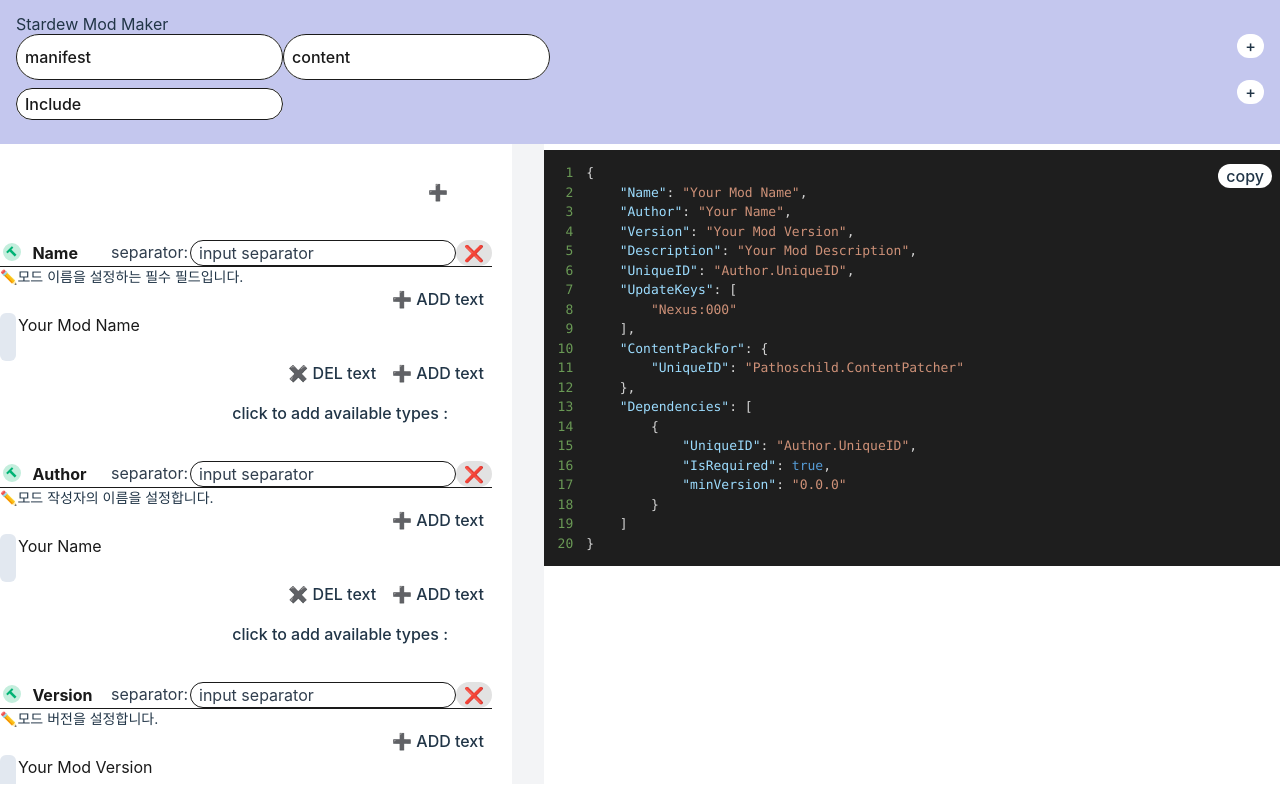
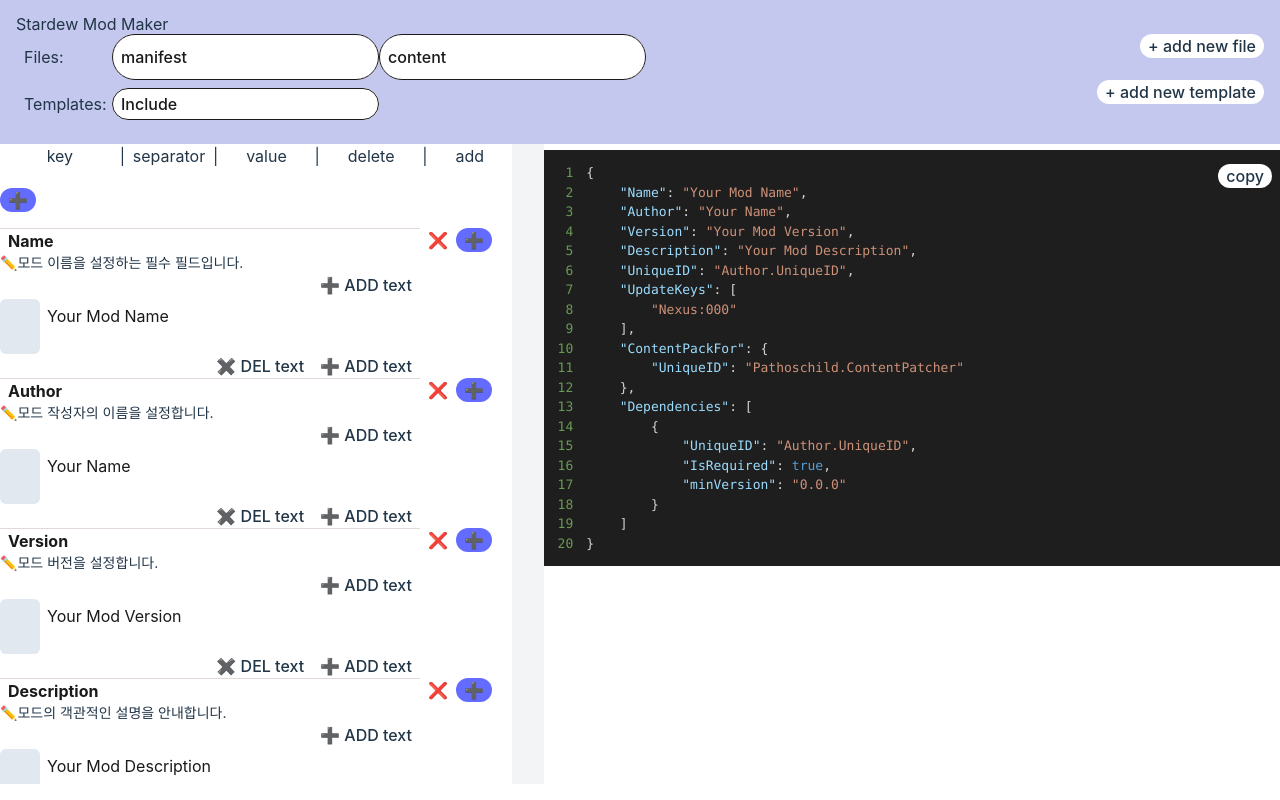
Before and after one commit to Sleepingoff/stardewmodmaker, a React (Vite) app: page / in a window 1280 px wide. Built offline with nearby package versions, Linux system fonts and the light colour scheme.

Commit message:
style: table

```diff
--- a/src/App.tsx
+++ b/src/App.tsx
@@ -88,6 +88,7 @@ function App() {
       <header className="main-header">
         <h1>Stardew Mod Maker</h1>
         <hgroup className="flex w-full overflow-auto">
+          <span className="my-auto mx-2 w-20">Files: </span>
           {tabs.map((tab, idx) => (
             <h2 key={idx}>
               <span className="a11y-hidden">{tab}</span>
@@ -106,10 +107,11 @@ function App() {
             onClick={handleClickNewTab}
             className="absolute ml-auto mr-0 inset-0 w-fit h-fit"
           >
-            +
+            + add new file
           </button>
         </hgroup>
         <section className="flex w-full overflow-auto">
+          <span className="my-auto mx-2 w-20">Templates: </span>
           {templates.map((temp, idx) => (
             <h3 key={idx + "temp"} className="w-fit my-2">
               <span className="a11y-hidden">{temp.fileName}</span>
@@ -128,7 +130,7 @@ function App() {
             onClick={handleClickNewTemp}
             className="absolute ml-auto mr-0 inset-0 w-fit h-fit"
           >
-            +
+            + add new template
           </button>
         </section>
       </header>
--- a/src/components/DynamicButton.tsx
+++ b/src/components/DynamicButton.tsx
@@ -23,16 +23,28 @@ const DynamicButton = ({
     setIsClickAddNew((prev) => !prev);
   };
   return (
-    <div className="p-4 ml-auto mr-5 w-fit">
+    <div className="dynamic">
       <button onClick={handleClickAddNew}>{text ?? <span>➕</span>}</button>
       {IsClickAddNew && (
-        <>
+        <label className="flex flex-col	">
           {type.map((t) => (
             <button id={t} key={t} onClick={handleClickTypes(t)}>
-              {t}
+              {t == "log"
+                ? "✏️"
+                : t == "array"
+                ? "[ ]"
+                : t == "object"
+                ? "{ }"
+                : t == "text"
+                ? "TEXT"
+                : t == "number"
+                ? "123"
+                : t == "checkbox"
+                ? "T/F"
+                : t}
             </button>
           ))}
-        </>
+        </label>
       )}
     </div>
   );
--- a/src/components/FormatValue.tsx
+++ b/src/components/FormatValue.tsx
@@ -110,11 +110,10 @@ const FormatValue = ({
 
   const isTypeArrayOrObject = inputs.type == "array" || inputs.type == "object";
   return (
-    <div key={inputs.id} id={inputs.id} className="">
+    <div key={inputs.id} id={inputs.id} className="flex w-full">
       {!isTypeArrayOrObject ? (
         <Format input={inputs} disabled={disabled} />
       ) : (
-        <div className="w-full">
         <details open>
           {/* {beforeInputs} */}
           <summary className={inputs.type}>
@@ -123,10 +122,8 @@ const FormatValue = ({
               value={key}
               disabled={disabled}
               onChange={(e) => setKey(e.target.value)}
+              // className="max-w-[10vw]"
             />
-              <button id="" onClick={handleDeleteKey}>
-                ❌
-              </button>
           </summary>
           {inputs.description && (
             <p className="font-normal text-sm ml-1">
@@ -136,8 +133,8 @@ const FormatValue = ({
           )}
           {currentInputs.map((input, idx) => {
             return (
-                <div key={input.id}>
               <FormatValue
+                key={input.id}
                 disabled={inputs.type == "array"}
                 separator={","}
                 inputs={
@@ -149,25 +146,25 @@ const FormatValue = ({
                 // 부모의 availableTypes에 따라 자식의 타입을 제한
                 availableTypes={inputs.availableTypes}
               />
-                </div>
             );
           })}
           {currentInputs.length == 0 && isTypeArrayOrObject && (
             <DynamicButton
               type={availableTypes}
               handleClickTypes={handleClickAddNewValueIn}
-                text="add new value"
             />
           )}
         </details>
-        </div>
       )}
-
+      <div className="flex ml-auto">
+        <button className="h-fit " id="" onClick={handleDeleteKey}>
+          ❌
+        </button>
         <DynamicButton
           type={availableTypes}
           handleClickTypes={handleClickAddNewValueOut}
-        text="click to add available types :"
         />
+      </div>
       {/* {afterInputs} */}
     </div>
   );
@@ -182,10 +179,20 @@ const Format = ({ input, disabled }: { input: Input; disabled?: boolean }) => {
   const [value, setValue] = useState<{
     [x: string]: string | number | boolean;
   }>({ 0: input.defaultValue ?? "" });
-  const handleDeleteKey: MouseEventHandler = (e) => {
-    if (!setter) return;
-    setter((prev) => [...deleteValueById(prev, input)]);
-  };
+  useEffect(() => {
+    if (sep == "" || !input?.defaultValue) return;
+    const newValue = input.defaultValue
+      .toString()
+      .split(sep)
+      .filter((v) => v != "");
+    setValue((prev) => Object(newValue));
+    setId((prev) =>
+      Array(newValue.length)
+        .fill(0)
+        .map((i, idx) => idx + "")
+    );
+  }, []);
+
   const handleClickDeleteText =
     (idx: string): MouseEventHandler =>
     () => {
@@ -262,47 +269,41 @@ const Format = ({ input, disabled }: { input: Input; disabled?: boolean }) => {
     return <FormatLog input={input} />;
   }
   return (
-    <div className="w-full" id={input.id} key={input.id}>
-      <details open>
-        <summary className="text">
+    <details open className="" id={input.id} key={input.id}>
+      <summary className="w-fit shrink">
         <input
           type="text"
           value={key}
           onChange={(e) => setKey(e.target.value)}
           disabled={disabled}
         />
+      </summary>
       <label className="flex">
-            separator:
-            <input
-              className="ml-0.5"
-              onChange={handleChangeSep}
-              value={sep}
-              placeholder="input separator"
-            />
-          </label>
-          <button onClick={handleDeleteKey} className="shrink-0 ml-auto">
-            ❌
-          </button>
-        </summary>
-        {/* 없는 id를 넣어서 가장 맨 앞에 추가 */}
         {input.description && (
           <p className="font-normal text-sm">
             <span>✏️</span>
             {input.description}
           </p>
         )}
+      </label>
+
       <button
         className="block m-auto mr-0 w-fit"
         onClick={handleClickAddSeparator("-1")}
       >
         ➕ ADD text
       </button>
-        {id.map((i) => {
+      {id.map((i, idx) => {
         return (
           <div key={i} className="w-full flex flex-wrap">
-              <div className="flex w-full mt-0.5 shrink-0">
+            <div className="flex w-full mt-0.5 shrink">
               <span className=" bg-slate-200 rounded-md py-0.5 px-2 mr-0.5">
-                  {!!sep ? sep : " "}
+                <input
+                  className="ml-0.5 ml-auto min-w-[1rem] w-[1.5rem] border-none h-full"
+                  onChange={handleChangeSep}
+                  value={sep}
+                  placeholder=" "
+                />
               </span>
               <textarea
                 ref={textRef}
@@ -325,7 +326,6 @@ const Format = ({ input, disabled }: { input: Input; disabled?: boolean }) => {
         );
       })}
     </details>
-    </div>
   );
 };
 export default FormatValue;
@@ -357,24 +357,26 @@ const FormatNumber = ({ input }: { input: Input }) => {
   }, [value, key]);
 
   return (
-    <div className="w-full flex" id={input.id} key={input.id}>
+    <details className="number" id={input.id} key={input.id} open>
+      <summary>
         <input
           type="text"
           className="shrink w-20"
           value={key}
           onChange={(e) => setKey(e.target.value)}
         />
-      <span className="w-5 text-center">:</span>
+      </summary>
+      <span className="w-5 text-center mx-2">:</span>
       <input
         type="number"
-        className="shrink-0 w-80"
+        className="inline"
         value={value ?? 0}
         onChange={handleChangeInput}
       />
-      <button onClick={handleDeleteKey} className="shrink-0 w-fit ml-auto">
+      {/* <button onClick={handleDeleteKey} className="shrink-0 w-fit ml-auto">
         ❌
-      </button>
-    </div>
+      </button> */}
+    </details>
   );
 };
 
@@ -403,32 +405,31 @@ const FormatCheckBox = ({ input }: { input: Input }) => {
     setter((prev) => [...updateValueById(prev, newValue)]);
   }, [value, key]);
   return (
-    <label className="w-full flex flex-wrap" key={input.id}>
-      <span className="a11y-hidden">{key}</span>
+    <details className="checkbox" key={input.id}>
+      <summary>
+        <label htmlFor="checkbox" className="a11y-hidden">
+          {key}
+        </label>
         <input
+          id="checkbox"
           className="w-80"
           type="text"
           value={key}
           onChange={(e) => setKey(e.target.value)}
         />
-      <label className="ml-1 flex">
+      </summary>
+      <label className="flex w-1/4 mx-auto mr-0">
         <input
           className="a11y-hidden"
           id={input.id}
           type="checkbox"
           checked={value}
-          value={`${value ?? ""}`}
+          value={`${value ?? "false"}`}
           onChange={handleCheckInput}
         />
-        <span className="shrink-0"></span>
-        <p className="ml-1 font-normal mr-auto w-5">
-          {value ? "true" : "false"}
-        </p>
+        <span className="font-normal"></span>
       </label>
-      <button onClick={handleDeleteKey} className="shrink-0 w-fit ml-auto">
-        ❌
-      </button>
-    </label>
+    </details>
   );
 };
 
@@ -455,16 +456,18 @@ const FormatLog = ({ input }: { input: Input }) => {
     ]);
   }, [value]);
   return (
-    <div className="w-full" id={input.id} key={input.id}>
-      <hgroup className="flex w-full log">
+    <details className="log" id={input.id} key={input.id}>
+      <summary className="">
         <h3 className="font-black	">
           LogName <span className="a11y-hidden">{value}</span>
         </h3>
-        <button onClick={handleDeleteKey} className="shrink-0 ml-auto">
+        {/* <button onClick={handleDeleteKey} className="shrink-0 ml-auto">
           ❌
-        </button>
-      </hgroup>
-      <p className="w-full font-normal text-sm">✏️{input.description}</p>
+        </button> */}
+      </summary>
+      {input.description && (
+        <p className="font-normal text-sm">✏️{input.description}</p>
+      )}
       <textarea
         ref={textRef}
         id={input.id}
@@ -473,6 +476,6 @@ const FormatLog = ({ input }: { input: Input }) => {
         onChange={handleChangeTextarea}
         placeholder={input.placeholder ?? "input Log Name"}
       />
-    </div>
+    </details>
   );
 };
--- a/src/components/InputSection.tsx
+++ b/src/components/InputSection.tsx
@@ -42,7 +42,7 @@ const InputSection = ({
 
   return (
     <InputContext.Provider value={{ value: inputs, setter: setInputs }}>
-      <section className="w-fit">
+      <section className="w-fit shrink">
         <main className="h-[80vh]	 overflow-auto flex relative">
           {currentTab.startsWith("template")
             ? templates.map((temp, idx) => {
@@ -60,7 +60,7 @@ const InputSection = ({
                 if (currentTab == idx + "") {
                   if (idx == 0) return <ManifestTab key={idx + "tab"} />;
                   else if (idx == 1) return <ContentTab key={idx + "tab"} />;
-                  else return <NewTab key={idx + "tab"} id={idx + "tab"} />;
+                  else return <NewTab key={idx + "tab"} id={idx + ""} />;
                 }
               })}
 
--- a/src/components/JsonSection.tsx
+++ b/src/components/JsonSection.tsx
@@ -24,7 +24,7 @@ const JsonPreviewSection = ({
     }, 3000);
   }, [copy]);
   return (
-    <section className="w-full h-[80vh] relative">
+    <section className="w-full shrink h-[80vh] relative">
       <button className="absolute right-2 top-5" onClick={handleClickCopy}>
         {copy ? "copied!" : "copy"}
       </button>
--- a/src/components/Tabs/ManifestTab.tsx
+++ b/src/components/Tabs/ManifestTab.tsx
@@ -148,6 +148,13 @@ const ManifestTab = () => {
 
   return (
     <section>
+      <div className="flex w-full text-center ">
+        <span className="m-auto shrink-0 min-w-[5vw]">key</span>|
+        <span className="mx-1 w-[5rem] ">separator</span>|
+        <span className="mx-auto t">value</span>|
+        <span className="m-auto shrink-0 min-w-[2vw]">delete</span>|
+        <span className="m-auto shrink-0 min-w-[2vw]">add</span>
+      </div>
       <FormatContext.Provider value={{ value: inputs, setter: setInputs }}>
         <div className="w-[40vw] p-5 pl-0">
           <DynamicButton
--- a/src/index.css
+++ b/src/index.css
@@ -53,6 +53,10 @@ a:hover {
 h1 {
   font-size: 3.2em;
   line-height: 1.1;
+}
+
+.flex>*:not(.shrink) {
+  flex-shrink: 0;
 }
 
 button {
@@ -221,41 +225,36 @@ textarea:focus::placeholder {
   }
 }
 
-summary::before {
-  width: 18px;
-  height: 18px;
-  margin: .25em;
-  transition: 0.2s;
-  border-radius: 50%;
-  vertical-align: top;
-  font-size: 0.8rem;
-  text-align: center;
-  flex-shrink: 0;
-}
 
-summary.array::before {
-  content: 'A';
-
-  background-color: #eec4e8;
-  color: #b30098;
-
-}
-
-summary.object::before {
-  content: 'O';
-  background-color: #c4c7ee;
-  color: #2100b3;
-}
-
-summary.text::before {
-  content: 'T';
-  background-color: #c4eedd;
-  color: #00b374;
-}
 
 details[open]>summary::before {
   transform: rotate(-45deg);
   font-weight: 900;
+
+}
+
+details>summary {
+  /* display: block; */
+  width: 100%;
+}
+
+details[open]>summary {
+  /* display: block; */
+  min-width: 5vw;
+  margin-right: auto;
+  flex-shrink: 1;
+}
+
+details[open]>summary>p {
+  width: 100%;
+}
+
+details[open]>summary input {
+  height: fit-content;
+}
+
+details[open]>summary~* {
+  flex-shrink: 0;
 }
 
 summary::-webkit-details-marker {
@@ -270,14 +269,13 @@ summary {
   /* background-color: #e0d9d8; */
   color: #303e4e;
   display: flex;
-  height: fit-content;
+  /* height: fit-content; */
 }
 
 details:has(>summary.text) {
   border: none;
 }
 
-details:has(>summary.array) {}
 
 summary.array {
   background-color: #e0d9d8;
@@ -285,14 +283,20 @@ summary.array {
 
 summary.array~div {
   padding: 0.5rem 1.5rem;
+  padding-right: 0;
+}
+
+summary.array~div>details {
+  width: 100%;
 }
 
 summary.object~div {
   padding: 0.5rem 1.5rem;
+  padding-right: 0;
 }
 
-summary.text {
-  border-bottom: 1px solid #1a1a1a;
+summary.object~div>details {
+  width: 100%;
 }
 
 summary>input {
@@ -302,7 +306,7 @@ summary>input {
 
 summary>button {
   margin-left: auto;
-  background-color: #e2e2e2;
+  /* background-color: #e2e2e2; */
 }
 
 summary>button:hover {
@@ -311,29 +315,37 @@ summary>button:hover {
 
 details {
   /* background: #babbbb; */
-  border-radius: 5px;
+  /* border-radius: 5px; */
   /* outline: 1px solid #e0d9d8; */
-  border: 1px solid #e0d9d8;
+  border-top: 1px solid #e0d9d8;
+  border-right: none;
+  border-left: none;
   /* box-shadow: 6px 6px 0px 0px rgb(0, 0, 0); */
   /* margin: 5px; */
   margin-right: 0px;
-
+  position: relative;
 }
 
 details:nth-child(n+1) {
-  margin-top: 20px;
+  /* margin-top: 20px; */
+}
+
+details {
+  width: calc(100% - 4.5rem);
 }
 
 
 details>summary~div {
   font-weight: bolder;
   /* padding: 5px; */
+  display: flex;
 }
 
-details>summary~div>textarea {
+details>summary~div textarea {
   font-weight: 400;
   padding: 5px;
   padding-bottom: 2px;
+  min-width: 15vw;
 }
 
 div>.bookmark {
@@ -377,6 +389,20 @@ div:hover>.bookmark::before {
   transform: rotate(45deg);
 }
 
-hgroup.log {
-  border-bottom: 1px solid #1a1a1a;
+details.log {
+  border-top: 1px solid #1a1a1a;
+  width: calc(100% - 4.5rem);
 }
+
+
+.dynamic {
+  margin-left: 0;
+  margin-right: auto;
+  margin-bottom: 1rem;
+  width: fit-content;
+  height: 100%;
+}
+
+.dynamic>button {
+  background-color: #646cff;
+}
--- a/src/utils/convertInputsToJson.ts
+++ b/src/utils/convertInputsToJson.ts
@@ -6,10 +6,10 @@ const convertInputsToJson = (inputs: Field[]): Record<string, any> => {
     return items.reduce((acc, item) => {
       if (item.type === "object") {
         // 객체형 처리
-        acc[item.key] = recursiveConvert(item.value);
+        acc[item.key] = recursiveConvert(item.value as Field[]);
       } else if (item.type === "array") {
         // 배열형 처리
-        acc[item.key] = item.value.map((subItem: Field) =>
+        acc[item.key] = (item.value as Field[]).map((subItem: Field) =>
           subItem.type === "object" || subItem.type === "array"
             ? recursiveConvert(subItem.value)
             : subItem.defaultValue ?? subItem.value
```
Lines whose indentation alone changed are shown as unchanged.
